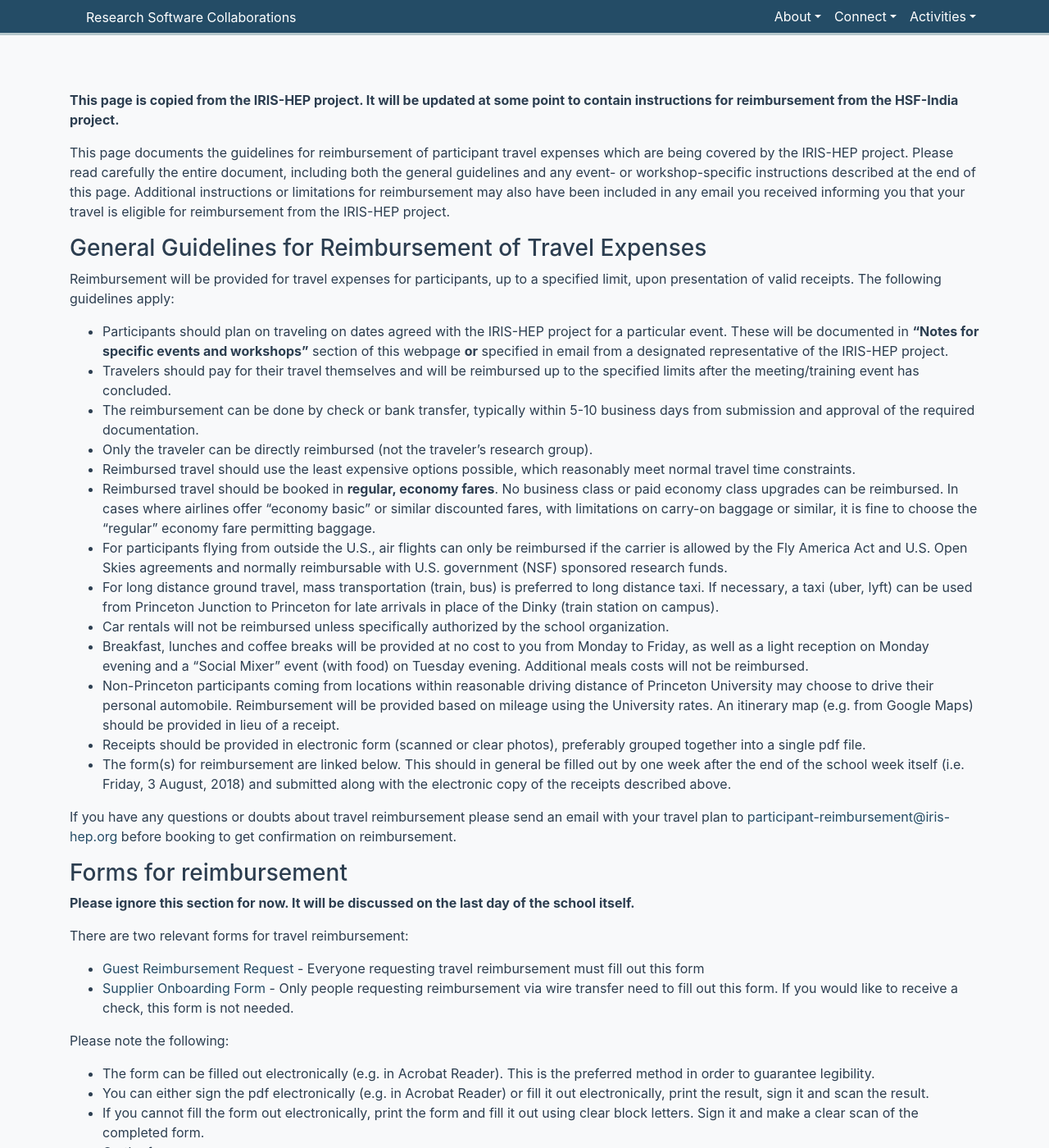
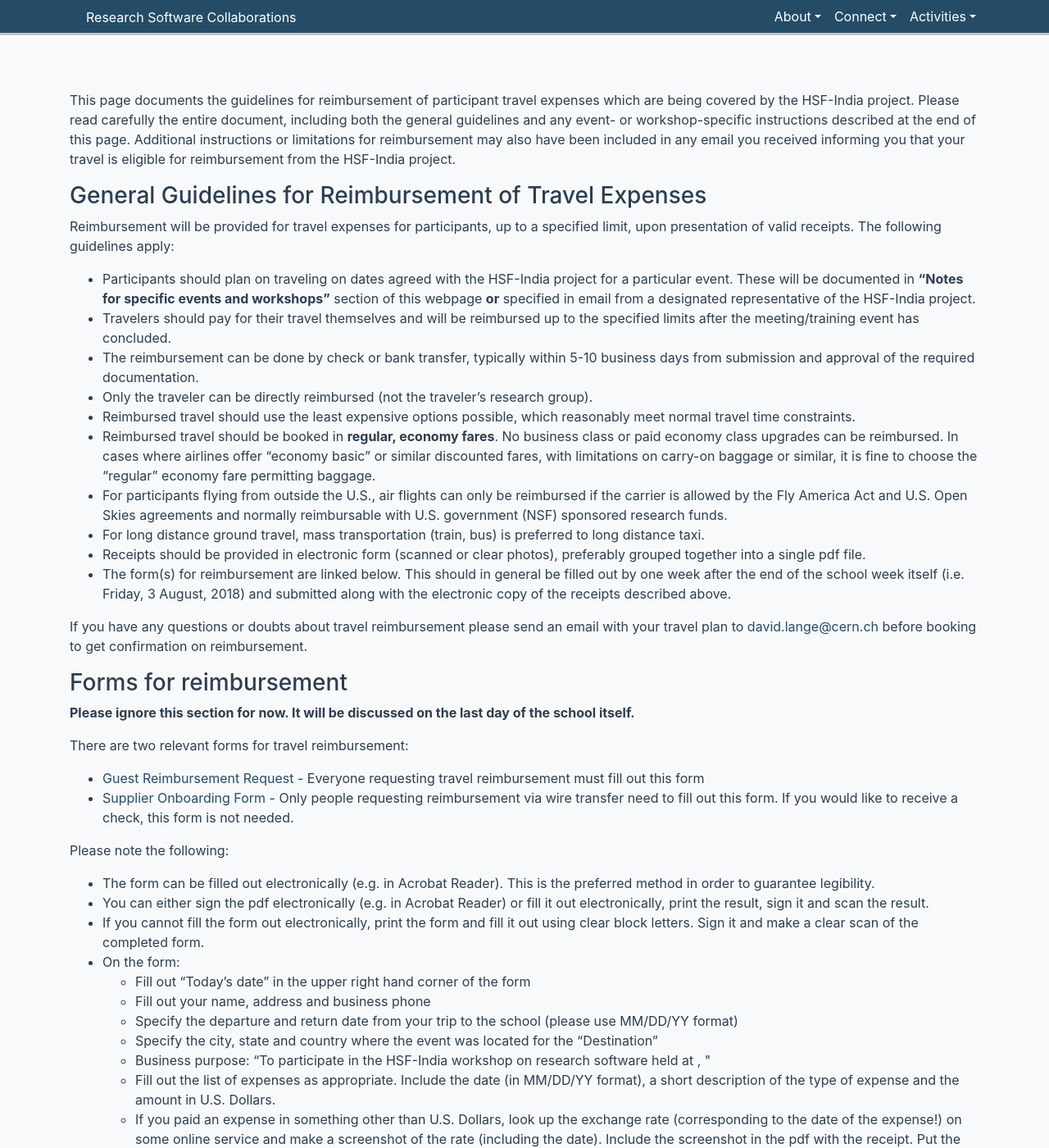
Before and after one commit to research-software-collaborations/research-software-collaborations.github.io, a Jekyll site: the page built from pages/docs/reimbursement.md, in a window 1280 px wide and 1400 px high. Shown: the whole window at 82% size. Built offline with Jekyll 4.4.1, drawn with Linux system fonts in a browser that asks for light colours; cached includes are drawn as plain includes; some of the changed text lies outside the part shown.

Commit message:
Update reimbursement.md

```diff
--- a/pages/docs/reimbursement.md
+++ b/pages/docs/reimbursement.md
@@ -4,36 +4,30 @@ layout: default
 title: Reimbursement for travel sponsored by HSF-India
 pagetype: doc
 ---
-
-  **This page is copied from the IRIS-HEP project. It will be updated at some point to contain instructions for reimbursement from the HSF-India project.**
-
   This page documents the guidelines for reimbursement of participant travel
-expenses which are being covered by the IRIS-HEP project. Please read
+expenses which are being covered by the HSF-India project. Please read
 carefully the entire document, including both the general guidelines and
 any event- or workshop-specific instructions described at the end of this
 page. Additional instructions or limitations for reimbursement may also have
 been included in any email you received informing you that your travel is
-eligible for reimbursement from the IRIS-HEP project.
+eligible for reimbursement from the HSF-India project.
 
 ### General Guidelines for Reimbursement of Travel Expenses
 
   Reimbursement will be provided for travel expenses for participants, up to a specified limit, upon presentation of valid receipts. The following guidelines apply:
 
-  * Participants should plan on traveling on dates agreed with the IRIS-HEP project for a particular event. These will be documented in **"Notes for specific events and workshops"** section of this webpage **or** specified in email from a designated representative of the IRIS-HEP project.
+  * Participants should plan on traveling on dates agreed with the HSF-India project for a particular event. These will be documented in **"Notes for specific events and workshops"** section of this webpage **or** specified in email from a designated representative of the HSF-India project.
   * Travelers should pay for their travel themselves and will be reimbursed up to the specified limits after the meeting/training event has concluded.
   * The reimbursement can be done by check or bank transfer, typically within 5-10 business days from submission and approval of the required documentation.
   * Only the traveler can be directly reimbursed (not the traveler's research group).
   * Reimbursed travel should use the least expensive options possible, which reasonably meet normal travel time constraints.
   * Reimbursed travel should be booked in **regular, economy fares**. No business class or paid economy class upgrades can be reimbursed. In cases where airlines offer "economy basic" or similar discounted fares, with limitations on carry-on baggage or similar, it is fine to choose the "regular" economy fare permitting baggage.
   * For participants flying from outside the U.S., air flights can only be reimbursed if the carrier is allowed by the Fly America Act and U.S. Open Skies agreements and normally reimbursable with U.S. government (NSF) sponsored research funds.
-  * For long distance ground travel, mass transportation (train, bus) is preferred to long distance taxi. If necessary, a taxi (uber, lyft) can be used from Princeton Junction to Princeton for late arrivals in place of the Dinky (train station on campus).
-  * Car rentals will not be reimbursed unless specifically authorized by the school organization.
-  * Breakfast, lunches and coffee breaks will be provided at no cost to you from Monday to Friday, as well as a light reception on Monday evening and a "Social Mixer" event (with food) on Tuesday evening. Additional meals costs will not be reimbursed.
-  * Non-Princeton participants coming from locations within reasonable driving distance of Princeton University may choose to drive their personal automobile. Reimbursement will be provided based on mileage using the University rates. An itinerary map (e.g. from Google Maps) should be provided in lieu of a receipt.
+  * For long distance ground travel, mass transportation (train, bus) is preferred to long distance taxi.
   * Receipts should be provided in electronic form (scanned or clear photos), preferably grouped together into a single pdf file.
   * The form(s) for reimbursement are linked below. This should in general be filled out by one week after the end of the school week itself (i.e. Friday, 3 August, 2018) and submitted along with the electronic copy of the receipts described above.
 
-  If you have any questions or doubts about travel reimbursement please send an email with your travel plan to [participant-reimbursement@iris-hep.org](mailto:participant-reimbursement@iris-hep.org) before booking to get confirmation on reimbursement.
+  If you have any questions or doubts about travel reimbursement please send an email with your travel plan to [david.lange@cern.ch](mailto:david.lange@cern.ch) before booking to get confirmation on reimbursement.
 
 ### Forms for reimbursement
 
@@ -54,35 +48,9 @@ Please note the following:
     * Fill out your name, address and business phone
     * Specify the departure and return date from your trip to the school (please use MM/DD/YY format)
     * Specify the city, state and country where the event was located for the "Destination"
-    * For "Business Purpose", specify "Participation in CoDaS-HEP 2018 school"
+    * Business purpose: "To participate in the HSF-India workshop on research software held at <location>, <dates>"
     * Fill out the list of expenses as appropriate. Include the date (in MM/DD/YY format), a short description of the type of expense and the amount in U.S. Dollars.
     * If you paid an expense in something other than U.S. Dollars, look up the exchange rate (corresponding to the date of the expense!) on some online service and make a screenshot of the rate (including the date). Include the screenshot in the pdf with the receipt. Put the equivalent U.S. Dollar cost in the form in the "Amount" column and include the amount in the foreign currency (with label such as CHF, EUR) in parentheses in the item "Description". (Note that the administration may adjust the conversion amount if the wrong rate or date is used.)
     * Add your name, date and signature at the bottom of the form.
-  * Make a readable scan or clear photo of all relevant receipts for the expenses to be reimbursed.
-  * Combine the forms and scanned receipt images into a **single pdf** in the following order:
-    * Guest Reimbursement Request Form
-    * Supplier Onboarding Form (if relevant)
-    * Scans of relevant receipts
-  * Please name the file using this convention:
-    * shorteventname-YYYYMMDD-yourfirstname-yourlastname.pdf
-    * see below for the "shorteventname" to use
-    * replace "YYYYMMDD" with the numeric values for the year, month and day of the month on which you are submitting the reimbursement claim
-    * replace "yourfirstname" and "yourlastname" as appropriate
-  * Send the single pdf as an attachment in email to [participant-reimbursement@iris-hep.org](mailto:participant-reimbursement@iris-hep.org) with an email subject line including your name and the word "reimbursement".
-
-
-### Notes for specific events and workshops
-
-#### [Blueprint Workshop on Analysis Systems R&D on Scalable Platforms](https://indico.cern.ch/event/820946/timetable/)
-  * Location: New York University, New York, NY
-  * Meeting Dates: 21-22 June, 2019
-  * Business purpose: Participation in Blueprint Workshop on Analysis Systems R&D on Scalable Platforms
-  * "event-prefix" for pdf file naming: ASNYU
-
-#### Software Carpentry Workshops
-  * "event-prefix" for pdf file naming: ASNYU
-    * August, 2019 event at LBNL: LBNL2019
-    * June, 2019 event at ANL: ANL2019
-    * April, 2019 event at FNAL: FNAL2019
-
-#### Other Training Workshops:
+  * Make a readable scan or clear photo of all relevant receipts for the expenses to be reimbursed. Please merge these receipts into a single file.
+  * [Use this form to make your request](https://docs.google.com/forms/d/e/1FAIpQLSf9pxjnctU12T9YS3RvW2kJsG3YpIuFL0NAUZY3ErBvEyal2w/viewform?usp=sf_link)
```
